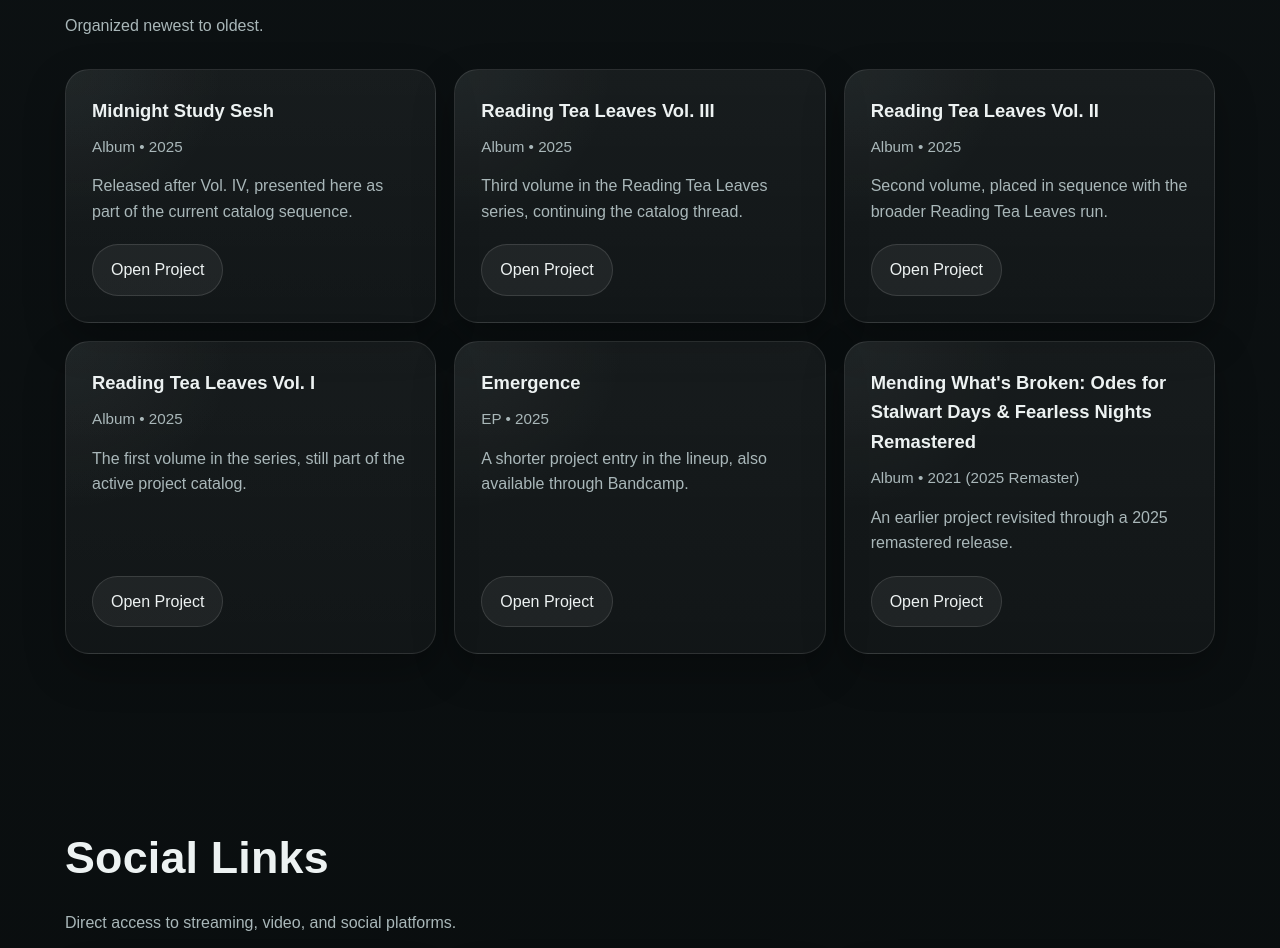
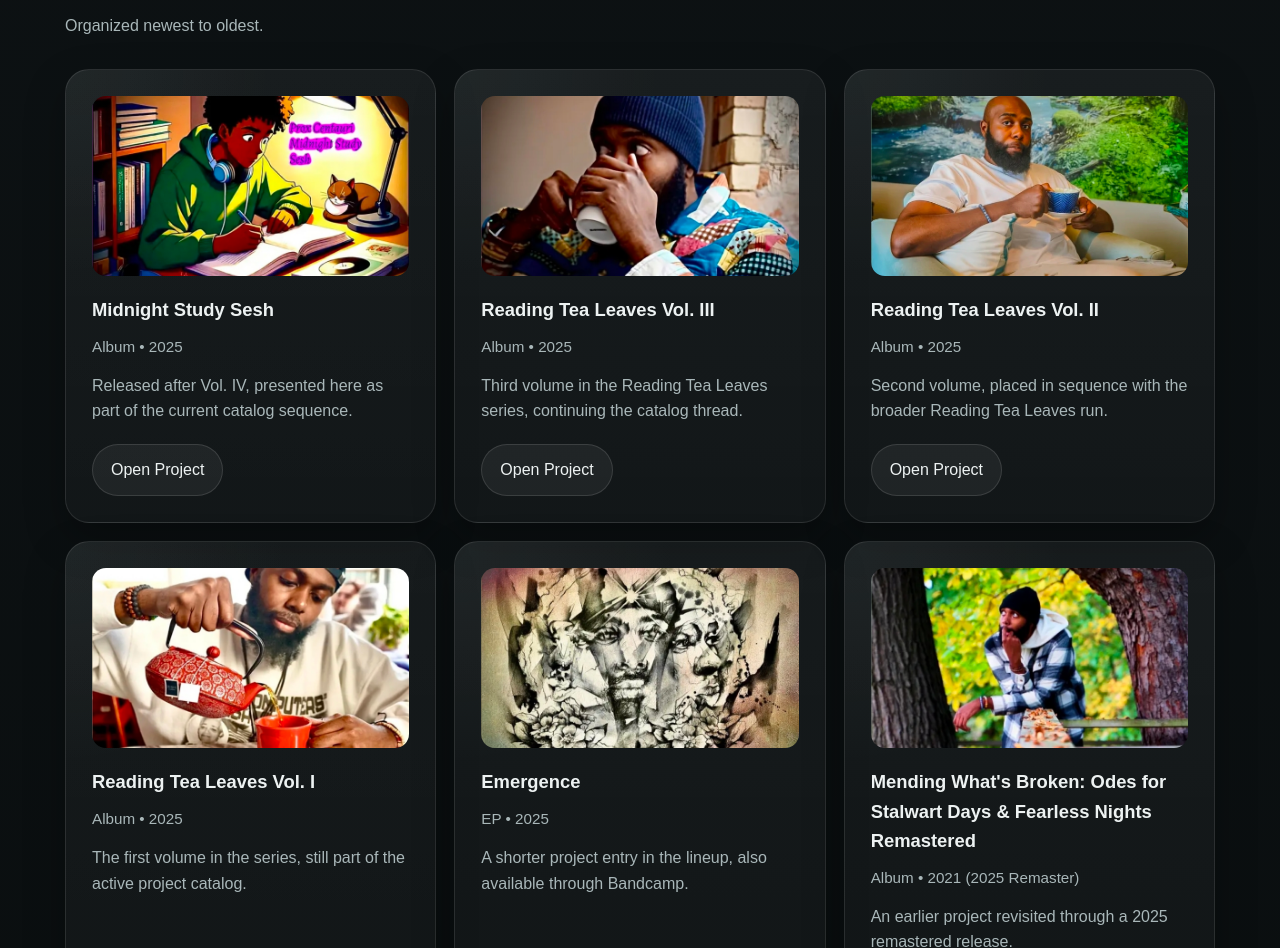
Before and after one commit to prox-centauri/prox-centauri.github.io, a plain HTML site: page index.html in a window 1280 px wide. Shown: the part 2148-3096 px from the top of the page. Drawn offline with Linux system fonts and the light colour scheme.

Commit message:
Update index.html

```diff
--- a/index.html
+++ b/index.html
@@ -389,6 +389,13 @@
         padding: 72px 0;
       }
     }
+    .project-card img {
+  width: 100%;
+  height: 180px;
+  object-fit: cover;
+  border-radius: 14px;
+  margin-bottom: 12px;
+    }
   </style>
 </head>
 <body>
@@ -502,6 +509,7 @@
         <div class="projects-grid">
           <div class="card project-card">
             <div>
+              <img src="midnight.jpg" alt="Midnight Study Sesh">
               <h3>Midnight Study Sesh</h3>
               <div class="project-meta">Album • 2025</div>
               <p>Released after Vol. IV, presented here as part of the current catalog sequence.</p>
@@ -511,6 +519,7 @@
 
           <div class="card project-card">
             <div>
+              <img src="vol3.jpg" alt="Reading Tea Leaves Vol. III">
               <h3>Reading Tea Leaves Vol. III</h3>
               <div class="project-meta">Album • 2025</div>
               <p>Third volume in the Reading Tea Leaves series, continuing the catalog thread.</p>
@@ -520,6 +529,7 @@
 
           <div class="card project-card">
             <div>
+              <img src="vol2.jpg" alt="Reading Tea Leaves Vol. II">
               <h3>Reading Tea Leaves Vol. II</h3>
               <div class="project-meta">Album • 2025</div>
               <p>Second volume, placed in sequence with the broader Reading Tea Leaves run.</p>
@@ -529,6 +539,7 @@
 
           <div class="card project-card">
             <div>
+              <img src="vol1.jpg" alt="Reading Tea Leaves Vol. I">
               <h3>Reading Tea Leaves Vol. I</h3>
               <div class="project-meta">Album • 2025</div>
               <p>The first volume in the series, still part of the active project catalog.</p>
@@ -538,6 +549,7 @@
 
           <div class="card project-card">
             <div>
+              <img src="emergence.jpg" alt="Emergence">
               <h3>Emergence</h3>
               <div class="project-meta">EP • 2025</div>
               <p>A shorter project entry in the lineup, also available through Bandcamp.</p>
@@ -547,6 +559,7 @@
 
           <div class="card project-card">
             <div>
+              <img src="mending.jpg" alt="Mending What's Broken">
               <h3>Mending What's Broken: Odes for Stalwart Days &amp; Fearless Nights Remastered</h3>
               <div class="project-meta">Album • 2021 (2025 Remaster)</div>
               <p>An earlier project revisited through a 2025 remastered release.</p>
```
